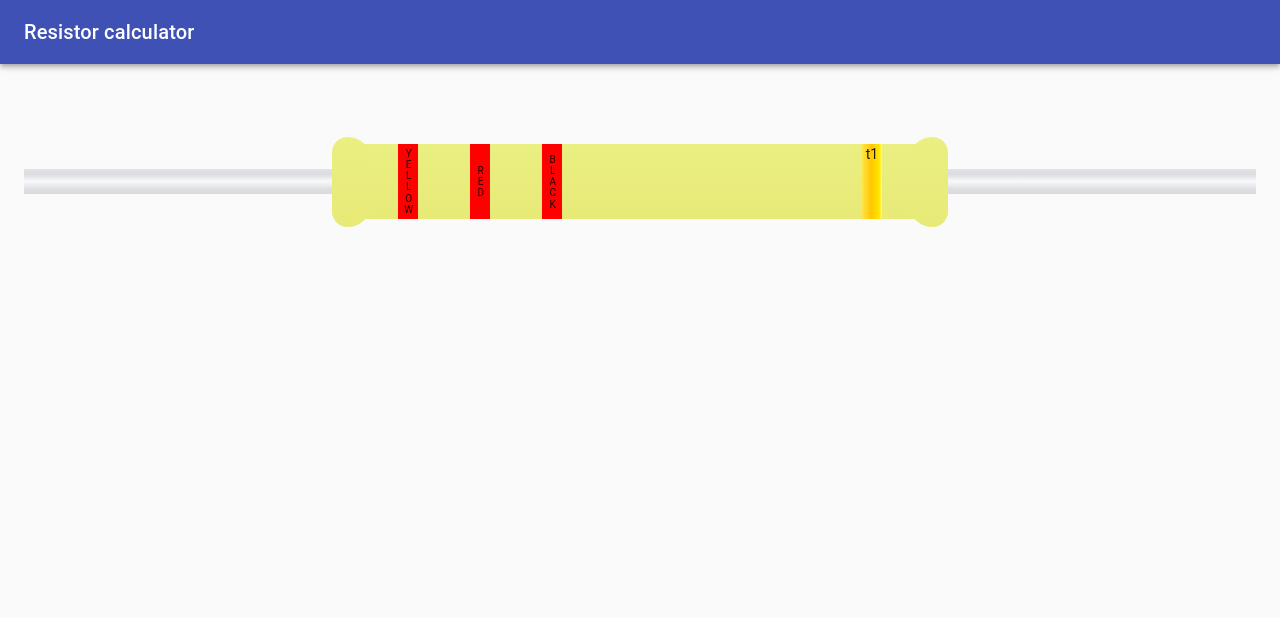
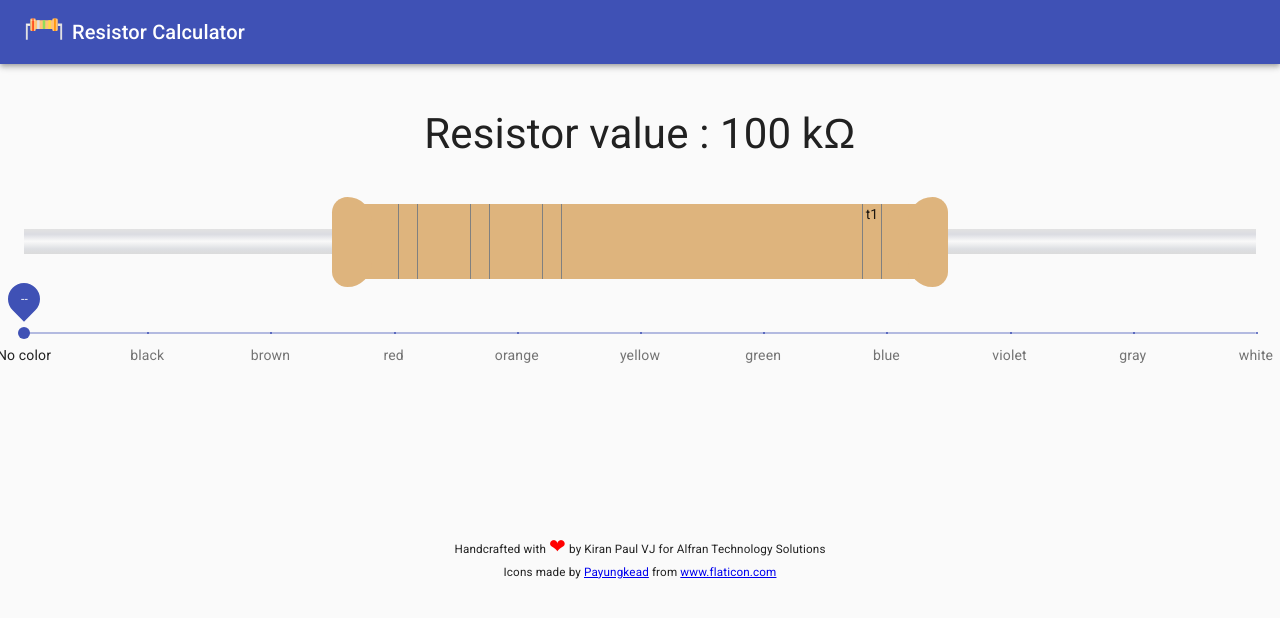
Before and after one commit to kiranvj/resistor-calc, a React (Create React App) app: page / in a window 1280 px wide. Shown: the top 618 px of the page. Built offline with nearby package versions, Linux system fonts and the light colour scheme.

Commit message:
Color selector for band 1 added.

```diff
--- a/package.json
+++ b/package.json
@@ -2,11 +2,13 @@
   "name": "resistor-calc",
   "version": "0.1.0",
   "private": true,
+  "homepage": "https://alfran.in/academy/",
   "dependencies": {
     "@material-ui/core": "^4.9.0",
     "@testing-library/jest-dom": "^4.2.4",
     "@testing-library/react": "^9.3.2",
     "@testing-library/user-event": "^7.1.2",
+    "clsx": "^1.0.4",
     "node-sass": "^4.13.1",
     "react": "^16.12.0",
     "react-dom": "^16.12.0",
--- a/public/index.html
+++ b/public/index.html
@@ -24,7 +24,11 @@
       work correctly both with client-side routing and a non-root public URL.
       Learn how to configure a non-root public URL by running `npm run build`.
     -->
-    <title>React App</title>
+    <title>Resistor Calculator</title>
+    <link
+      rel="stylesheet"
+      href="https://fonts.googleapis.com/css?family=Roboto:300,400,500,700&display=swap"
+    />
   </head>
   <body>
     <noscript>You need to enable JavaScript to run this app.</noscript>
--- a/src/App.jsx
+++ b/src/App.jsx
@@ -3,7 +3,7 @@ import "./App.scss";
 import Header from "./components/Header";
 import CssBaseline from "@material-ui/core/CssBaseline";
 import Resistor from "./components/Resistor";
-import { Container } from "@material-ui/core";
+import { Container, Box } from "@material-ui/core";
 
 function App() {
   return (
@@ -14,6 +14,28 @@ function App() {
           <Resistor />
         </Container>
       </div>
+      <Box component="footer" textAlign="center" pt={5} pb={3} mt={15}>
+        <small>
+          <div>
+            Handcrafted with{" "}
+            <Box component="span" fontSize="1.25rem" className="text-red">
+              ❤
+            </Box>{" "}
+            by Kiran Paul VJ for Alfran Technology Solutions
+          </div>
+          Icons made by{" "}
+          <a
+            href="https://www.flaticon.com/authors/payungkead"
+            title="Payungkead"
+          >
+            Payungkead
+          </a>{" "}
+          from{" "}
+          <a href="https://www.flaticon.com/" title="Flaticon">
+            www.flaticon.com
+          </a>
+        </small>
+      </Box>
     </CssBaseline>
   );
 }
--- a/src/App.scss
+++ b/src/App.scss
@@ -1,38 +1,3 @@
-.App {
-  text-align: center;
+.text-red {
+  color: #ff0000;
 }
-
-.App-logo {
-  height: 40vmin;
-  pointer-events: none;
-}
-
-@media (prefers-reduced-motion: no-preference) {
-  .App-logo {
-    animation: App-logo-spin infinite 20s linear;
-  }
-}
-
-.App-header {
-  background-color: #282c34;
-  min-height: 100vh;
-  display: flex;
-  flex-direction: column;
-  align-items: center;
-  justify-content: center;
-  font-size: calc(10px + 2vmin);
-  color: white;
-}
-
-.App-link {
-  color: #61dafb;
-}
-
-@keyframes App-logo-spin {
-  from {
-    transform: rotate(0deg);
-  }
-  to {
-    transform: rotate(360deg);
-  }
-}
--- /dev/null
+++ b/src/components/ColorCodeSelector.jsx
@@ -0,0 +1,45 @@
+import React, { useEffect } from "react";
+import { Slider } from "@material-ui/core";
+import { colorCodes } from "../core/constants";
+
+function ColorCodeSelector({ setColorCode }) {
+  /*   useEffect(() => {
+
+  }, []); */
+  function valuetext(value) {
+    return `${value}°C`;
+  }
+  const marks = Object.entries(colorCodes).map(([key, codeInfo]) => {
+    console.log(codeInfo);
+    return { label: colorCodes[key].label, value: codeInfo.value };
+  });
+  return (
+    <div>
+      <Slider
+        defaultValue={-1}
+        getAriaValueText={valuetext}
+        aria-labelledby="resistor-color-code-selector"
+        valueLabelDisplay="on"
+        onChange={(a, b) => {
+          console.log(a, b);
+        }}
+        valueLabelFormat={(value) => {
+          let label = colorCodes[value].value;
+          if (value === -1) {
+            label = "--";
+          }
+          return label;
+        }}
+        onChangeCommitted={(_, value) => {
+          setColorCode("color1", value);
+        }}
+        step={1}
+        min={-1}
+        max={9}
+        marks={marks}
+      />
+    </div>
+  );
+}
+
+export default ColorCodeSelector;
--- a/src/components/Header.jsx
+++ b/src/components/Header.jsx
@@ -1,13 +1,18 @@
-import React from 'react';
-import AppBar from '@material-ui/core/AppBar';
-import Toolbar from '@material-ui/core/Toolbar';
-import Typography from '@material-ui/core/Typography';
+import React from "react";
+import AppBar from "@material-ui/core/AppBar";
+import Toolbar from "@material-ui/core/Toolbar";
+import Typography from "@material-ui/core/Typography";
+import resistorIcon from "../images/resistor.svg";
+import { Box } from "@material-ui/core";
 
 function Header() {
   return (
     <AppBar position="static">
       <Toolbar>
-        <Typography variant="h6">Resistor calculator</Typography>
+        <Box component="span" mr={1}>
+          <img src={resistorIcon} height="40" alt="Resistor Calculator" />
+        </Box>
+        <Typography variant="h6">Resistor Calculator</Typography>
       </Toolbar>
     </AppBar>
   );
--- a/src/components/Resistor.jsx
+++ b/src/components/Resistor.jsx
@@ -1,11 +1,31 @@
-import React from "react";
+import React, { useState } from "react";
 import Grid from "@material-ui/core/Grid";
 import { Box } from "@material-ui/core";
 import "../styles/resistor.scss";
+import clsx from "clsx";
+import ColorCodeSelector from "./ColorCodeSelector";
+import { colorCodes, NO_COLOR, NONE } from "../core/constants";
 
 function Resistor() {
+  const [codes, setCodes] = useState({
+    band: "",
+    color1: NONE,
+    color2: "no-color-selected",
+    color3: "no-color-selected",
+    multiplier: "no-color-selected",
+    tolerance: "no-color-selected",
+    ppm: ""
+  });
+
+  function setColorCode(key, value) {
+    setCodes({ ...codes, [key]: value });
+  }
   return (
-    <Box my={5} py={5} textAlign="center">
+    <div>
+      <Box my={5} textAlign="center">
+        <Box my={5} fontSize="3em">
+          Resistor value : 100 kΩ
+        </Box>
         <Grid container spacing={0} justify="center" alignItems="center">
           <Grid item xs={1} md={3}>
             <div className="resistor-leads"></div>
@@ -14,23 +34,39 @@ function Resistor() {
             <div className="resistor-body">
               <Grid container spacing={0} justify="space-around">
                 <Grid item>
-                <div className="colors">
-                  <span>YELLOW</span>
+                  <div
+                    className={clsx(
+                      "colors",
+                      codes.color1 === -1
+                        ? "no-color-selected"
+                        : colorCodes[codes.color1]
+                        ? colorCodes[codes.color1].label
+                        : ""
+                    )}
+                  >
+                    <span>{colorCodes[codes.color1].label}</span>
                   </div>
                 </Grid>
                 <Grid item>
-                <div className="colors">
+                  <div className={clsx("colors", codes.color2)}>
                     <span>RED</span>
                   </div>
                 </Grid>
+                {/*               <Grid item>
+                <div className={clsx("colors", codes.color3)}>
+                  <span>BLACK</span>
+                </div>
+              </Grid> */}
                 <Grid item>
-                <div className="colors">
+                  <div className={clsx("colors multiplier", codes.multiplier)}>
                     <span>BLACK</span>
                   </div>
                 </Grid>
-              <Grid item xs={6}>
+                <Grid item xs={4} md={6}>
                   <Box display="flex" justifyContent="flex-end">
-                  <Box className="colors tolerance gold">t1</Box>
+                    <Box className={clsx("colors tolerance", codes.multiplier)}>
+                      t1
+                    </Box>
                   </Box>
                 </Grid>
               </Grid>
@@ -41,6 +77,10 @@ function Resistor() {
           </Grid>
         </Grid>
       </Box>
+      <div>
+        <ColorCodeSelector setColorCode={setColorCode} />
+      </div>
+    </div>
   );
 }
 
--- /dev/null
+++ b/src/core/constants.js
@@ -0,0 +1,76 @@
+export const NONE = -1;
+const BLACK = 0;
+const BROWN = 1;
+const RED = 2;
+const ORANGE = 3;
+const YELLOW = 4;
+const GREEN = 5;
+const BLUE = 6;
+const VIOLET = 7;
+const GRAY = 8;
+const WHITE = 9;
+export const NO_COLOR = "no-color-selected";
+export const colorCodes = {
+  [NONE]: {
+    value: "-1",
+    label: "No color"
+  },
+  [BLACK]: {
+    value: 0,
+    label: "black"
+  },
+  [BROWN]: {
+    value: 1,
+    label: "brown"
+  },
+  [RED]: {
+    value: 2,
+    label: "red"
+  },
+  [ORANGE]: {
+    value: 3,
+    label: "orange"
+  },
+  [YELLOW]: {
+    value: 4,
+    label: "yellow"
+  },
+  [GREEN]: {
+    value: 5,
+    label: "green"
+  },
+  [BLUE]: {
+    value: 6,
+    label: "blue"
+  },
+  [VIOLET]: {
+    value: 7,
+    label: "violet"
+  },
+  [GRAY]: {
+    value: 8,
+    label: "gray"
+  },
+  [WHITE]: {
+    value: 9,
+    label: "white"
+  }
+};
+
+export const toleranceColorCodes = {
+  GOLD: {
+    value: 0,
+    label: "gold",
+    isTolerance: true
+  },
+  SILVER: {
+    value: 0,
+    label: "silver",
+    isTolerance: true
+  },
+  NONE: {
+    value: 20,
+    label: "none",
+    isTolerance: true
+  }
+};
--- a/src/styles/resistor.scss
+++ b/src/styles/resistor.scss
@@ -1,24 +1,8 @@
 $resistor-body-height: 75px;
 $resistor-cup-width: 40px;
 .resistor-bg-color {
-  /* Permalink - use to edit and share this gradient: https://colorzilla.com/gradient-editor/#eaef81+0,e8ea77+100 */
-  background: #eaef81; /* Old browsers */
-  background: -moz-linear-gradient(
-    top,
-    #eaef81 0%,
-    #e8ea77 100%
-  ); /* FF3.6-15 */
-  background: -webkit-linear-gradient(
-    top,
-    #eaef81 0%,
-    #e8ea77 100%
-  ); /* Chrome10-25,Safari5.1-6 */
-  background: linear-gradient(
-    to bottom,
-    #eaef81 0%,
-    #e8ea77 100%
-  ); /* W3C, IE10+, FF16+, Chrome26+, Opera12+, Safari7+ */
-  filter: progid:DXImageTransform.Microsoft.gradient( startColorstr='#eaef81', endColorstr='#e8ea77',GradientType=0 ); /* IE6-9 */
+  /* Permalink - use to edit and share this gradient: https://colorzilla.com/gradient-editor/#deb47d+0,ddc19d+100 */
+  background-color: #deb47d; /* Old browsers */
 }
 
 .resistor-body {
@@ -53,44 +37,70 @@ $resistor-cup-width: 40px;
   .colors {
     width: 20px;
     height: $resistor-body-height;
-    background-color: red;
-    overflow: hidden;
+    /* overflow: hidden; */
+    position: relative;
     > span {
       /*  transform: rotate(-90deg);
       display: block;
       text-align: center;
       width: $resistor-body-height; */
+      text-align: left;
       writing-mode: vertical-rl;
       text-orientation: upright;
       height: 100%;
       font-size: 0.6255rem;
+      bottom: -85px;
+      left: 3px;
+      position: absolute;
+    }
+
+    &.no-color-selected {
+      background-color: transparent;
+      border: 1px solid grey;
+      border-bottom: none;
+      border-top: none;
+      > span {
+        display: none;
+      }
+    }
+    &.black {
+      background-color: #000;
+    }
+    &.brown {
+      background-color: #9c2c2c;
+    }
+    &.red {
+      background-color: #f80909;
+    }
+    &.orange {
+      background-color: #ff8000;
     }
 
     &.tolerance.gold {
-      /* Permalink - use to edit and share this gradient: https://colorzilla.com/gradient-editor/#ffe647+0,ffc700+46,ffe500+86,ffff70+100 */
+      /* Permalink - use to edit and share this gradient: https://colorzilla.com/gradient-editor/#ffe647+0,ffc700+46,ffe500+86,f9e363+100 */
       background: #ffe647; /* Old browsers */
       background: -moz-linear-gradient(
         left,
         #ffe647 0%,
         #ffc700 46%,
         #ffe500 86%,
-        #ffff70 100%
+        #f9e363 100%
       ); /* FF3.6-15 */
       background: -webkit-linear-gradient(
         left,
         #ffe647 0%,
         #ffc700 46%,
         #ffe500 86%,
-        #ffff70 100%
+        #f9e363 100%
       ); /* Chrome10-25,Safari5.1-6 */
       background: linear-gradient(
         to right,
         #ffe647 0%,
         #ffc700 46%,
         #ffe500 86%,
-        #ffff70 100%
+        #f9e363 100%
       ); /* W3C, IE10+, FF16+, Chrome26+, Opera12+, Safari7+ */
-      filter: progid:DXImageTransform.Microsoft.gradient( startColorstr='#ffe647', endColorstr='#ffff70',GradientType=1 ); /* IE6-9 */
+      filter: progid:DXImageTransform.Microsoft.gradient( startColorstr='#ffe647', endColorstr='#f9e363',GradientType=1 ); /* IE6-9 */
     }
   }
 }
```
Also changed, not shown: src/images/resistor.svg (added), 1 other file (tests, documents, lock files or other folders). Lines whose indentation alone changed are shown as unchanged.
